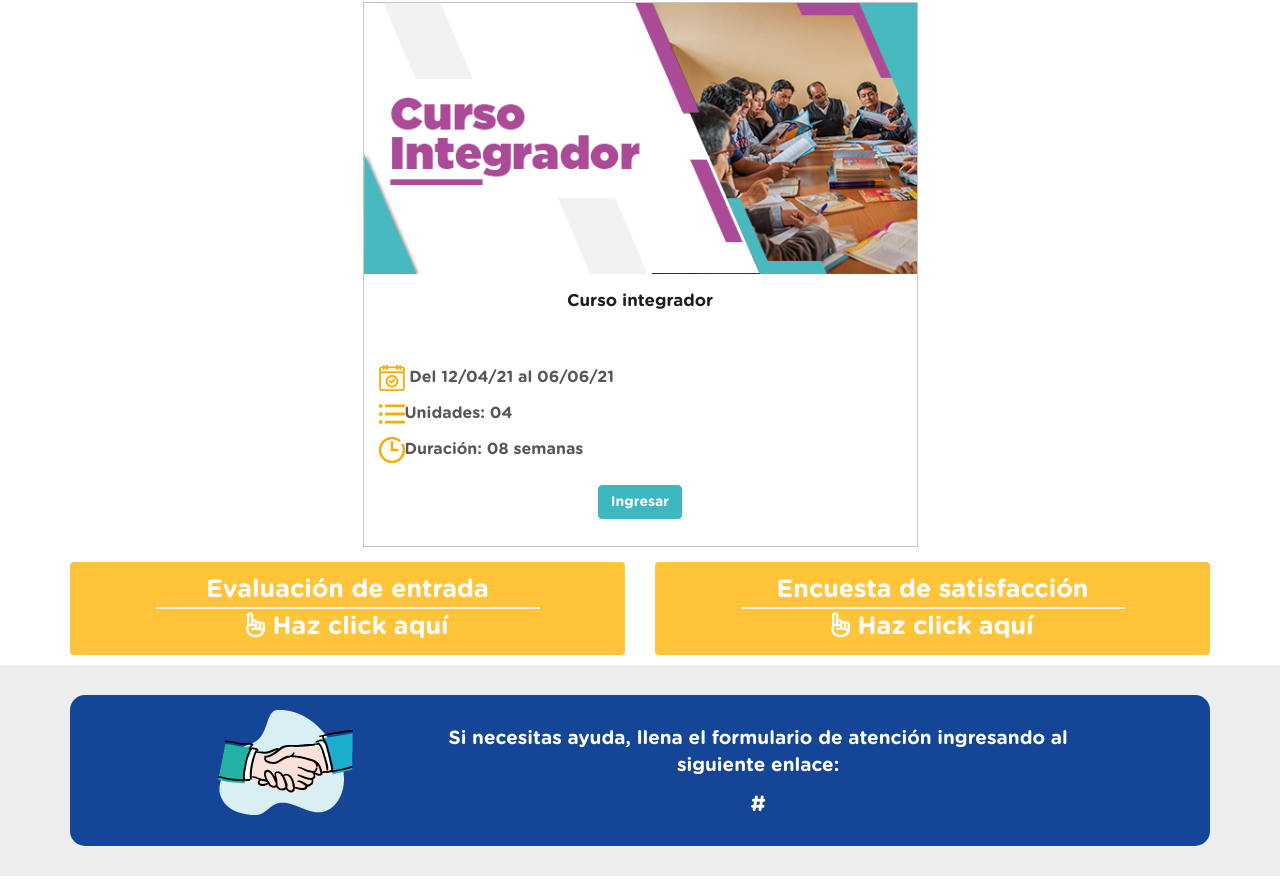
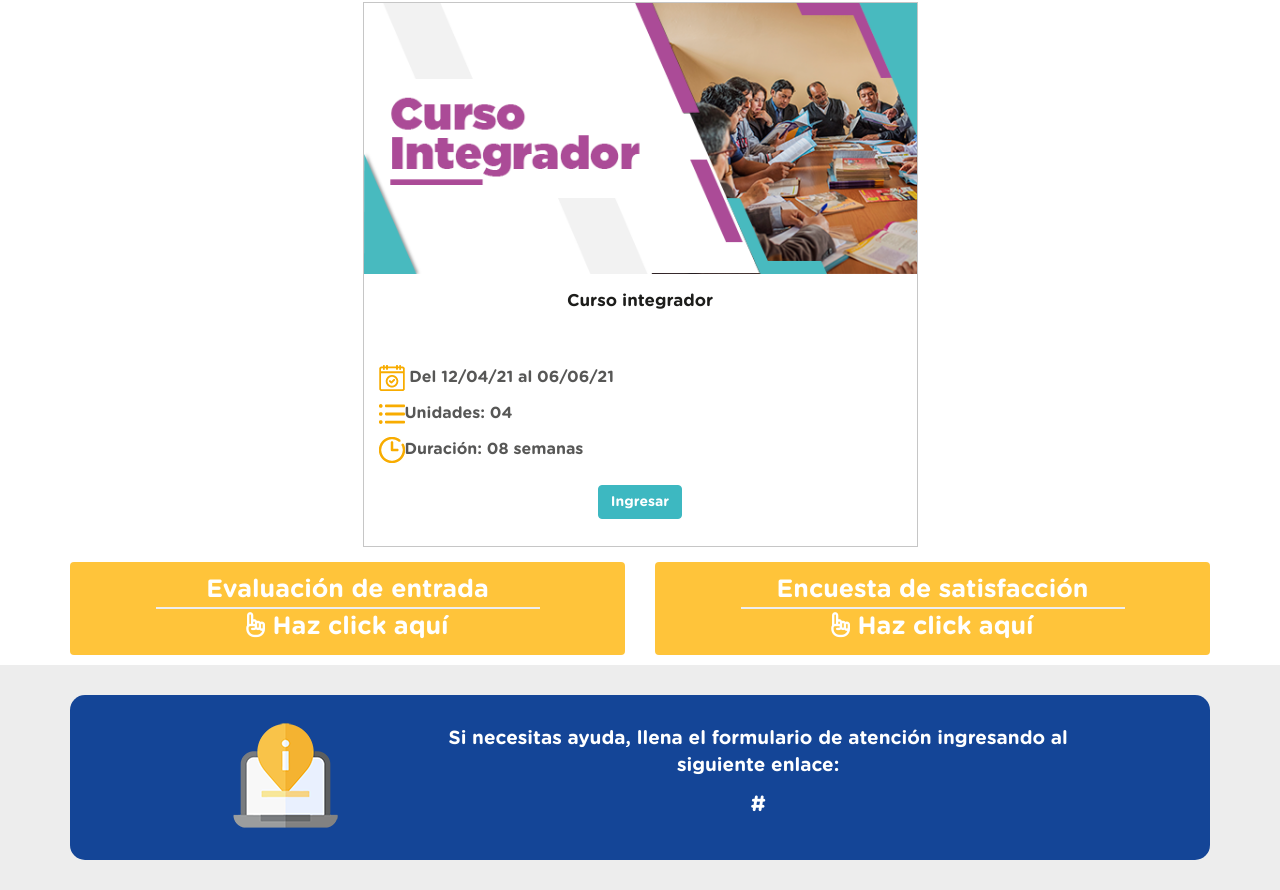
Before and after one commit to RobinsonLeoTiradoCelis/minedu-test2, a plain HTML site: page index.html in a window 1280 px wide. Shown: the part 3822-4712 px from the top of the page. Drawn offline with Linux system fonts and the light colour scheme.

Commit message:
Add files via upload
--v2.3

```diff
--- a/index.html
+++ b/index.html
@@ -204,7 +204,7 @@
 			<div class="row">
 				<div class="col-md-10 col-md-offset-1">
 					<div class="col-md-3">
-						<img src="images/icon-ayuda.png" alt="ayuda" class="img-responsive center-block">
+						<img src="images/icon-ayuda1.png" alt="ayuda" class="img-responsive center-block">
 					</div>
 					<div class="col-md-9 text-center">
 						<p>Si necesitas ayuda, llena el formulario de atención ingresando al siguiente enlace:</p>
```
